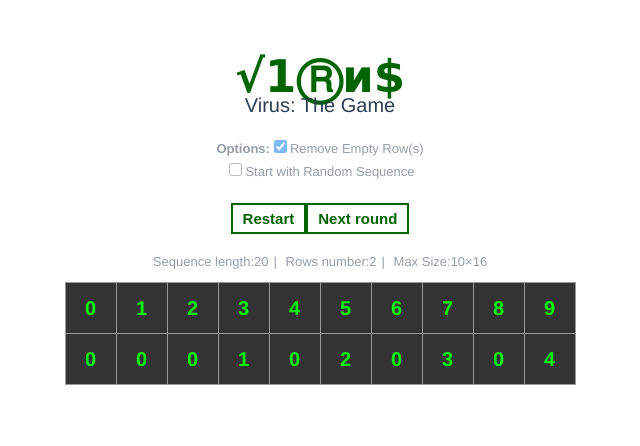
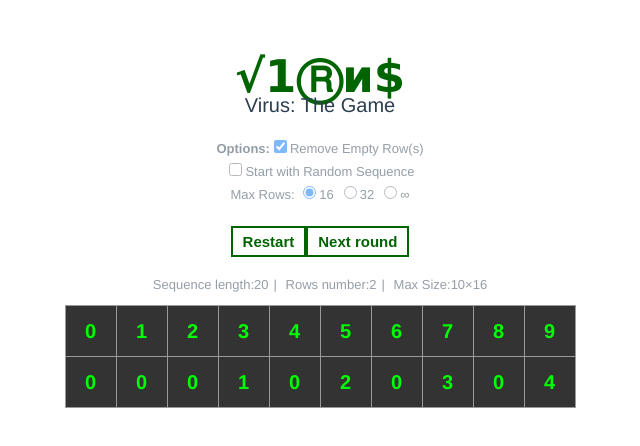
Before and after one commit to zetorama/virusgame, a Vue app: page /#/ in a window 1280 px wide. Shown: the top 446 px of the page, without its empty margins (320-960 px from the left). Built offline with nearby package versions, Linux system fonts and the light colour scheme.

Commit message:
add option to choose max rows setting

```diff
--- a/src/components/Matrix.vue
+++ b/src/components/Matrix.vue
@@ -11,6 +11,16 @@
         <span class="option">
           <input type="checkbox" id="shouldStartWithRandoms" v-model="shouldStartWithRandoms">
           <label for="shouldStartWithRandoms">Start with Random Sequence</label>
+        </span>
+        <br>
+        <span class="option">
+          Max Rows:
+          <input type="radio" id="rowsN-16" value="16" v-model.number="rowsN">
+          <label for="rowsN-16">16</label>
+          <input type="radio" id="rowsN-32" value="32" v-model.number="rowsN">
+          <label for="rowsN-32">32</label>
+          <input type="radio" id="rowsN-0" value="0" v-model.number="rowsN">
+          <label for="rowsN-0">∞</label>
         </span>
       </form>
 
@@ -403,6 +413,9 @@ export default {
   .options {
     line-height: 2.2rem;
   }
+  .option input + label + input {
+    margin-left: 1rem;
+  }
   .info dt, .info dd {
     display: inline;
     margin: 0;
```
